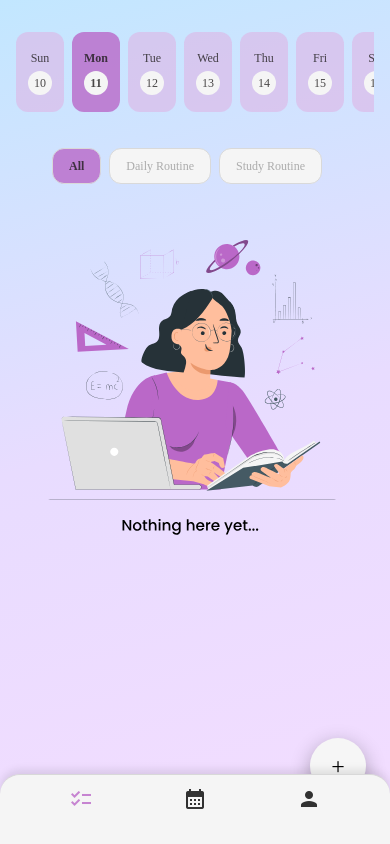
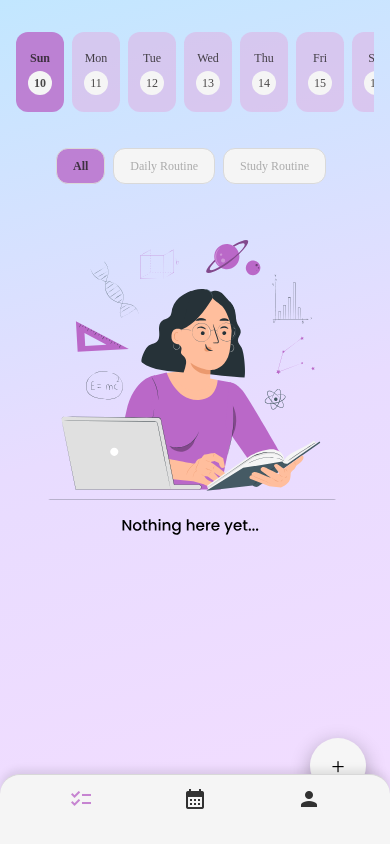
Before and after one commit to deceser/habitHUB-RN-APP, a React Native app: screen /Home in a window 390 px wide. Built offline with nearby package versions, Linux system fonts and the light colour scheme.

Commit message:
HomeScreen refactoring: removed unused components, added imported DayItem, FilterChip and FloatingActionButton

```diff
--- /dev/null
+++ b/src/components/ui/DayItem.tsx
@@ -0,0 +1,62 @@
+import React from 'react';
+import { StyleSheet, View, Text } from 'react-native';
+
+interface DayItemProps {
+  day: string;
+  date: string;
+  isActive: boolean;
+}
+
+export const DayItem = ({ day, date, isActive }: DayItemProps) => (
+  <View style={[styles.dayItem, isActive ? styles.activeDayItem : styles.inactiveDayItem]}>
+    <Text style={[styles.dayText, isActive && styles.activeDayText]}>{day}</Text>
+    <View style={styles.dateCircle}>
+      <Text style={[styles.dateText, isActive && styles.activeDayText]}>{date}</Text>
+    </View>
+  </View>
+);
+
+const styles = StyleSheet.create({
+  dayItem: {
+    width: 48,
+    height: 80,
+    borderRadius: 12,
+    justifyContent: 'center',
+    alignItems: 'center',
+    marginRight: 8,
+  },
+  activeDayItem: {
+    backgroundColor: 'rgba(186, 104, 200, 0.8)',
+  },
+  inactiveDayItem: {
+    backgroundColor: 'rgba(222, 181, 228, 0.6)',
+  },
+  dayText: {
+    fontFamily: 'Poppins',
+    fontSize: 12,
+    fontWeight: '500',
+    color: 'rgba(30, 28, 28, 0.8)',
+    marginBottom: 4,
+    lineHeight: 18,
+    textAlign: 'center',
+  },
+  activeDayText: {
+    fontWeight: '700',
+  },
+  dateCircle: {
+    width: 24,
+    height: 24,
+    borderRadius: 12,
+    backgroundColor: '#F5F5F5',
+    justifyContent: 'center',
+    alignItems: 'center',
+  },
+  dateText: {
+    fontFamily: 'Poppins',
+    fontSize: 12,
+    fontWeight: '500',
+    color: 'rgba(30, 28, 28, 0.8)',
+    lineHeight: 18,
+    textAlign: 'center',
+  },
+});
--- /dev/null
+++ b/src/components/ui/FilterChip.tsx
@@ -0,0 +1,50 @@
+import React from 'react';
+import { StyleSheet, View, Text } from 'react-native';
+
+interface FilterChipProps {
+  label: string;
+  isActive: boolean;
+}
+
+export const FilterChip = ({ label, isActive }: FilterChipProps) => (
+  <View style={[styles.filterChip, isActive ? styles.activeFilterChip : styles.inactiveFilterChip]}>
+    <Text
+      style={[styles.filterText, isActive ? styles.activeFilterText : styles.inactiveFilterText]}
+    >
+      {label}
+    </Text>
+  </View>
+);
+
+const styles = StyleSheet.create({
+  filterChip: {
+    borderRadius: 12,
+    paddingVertical: 8,
+    paddingHorizontal: 16,
+    marginRight: 8,
+    borderWidth: 1,
+    borderColor: '#D9D9D9',
+    height: 36,
+    alignItems: 'center',
+    justifyContent: 'center',
+  },
+  filterText: {
+    fontFamily: 'Poppins',
+    fontSize: 12,
+    lineHeight: 18,
+  },
+  activeFilterChip: {
+    backgroundColor: 'rgba(186, 104, 200, 0.8)',
+  },
+  inactiveFilterChip: {
+    backgroundColor: '#F5F5F5',
+  },
+  activeFilterText: {
+    fontWeight: '700',
+    color: 'rgba(30, 28, 28, 0.8)',
+  },
+  inactiveFilterText: {
+    fontWeight: '500',
+    color: 'rgba(0, 0, 0, 0.3)',
+  },
+});
--- /dev/null
+++ b/src/components/ui/FloatingActionButton.tsx
@@ -0,0 +1,39 @@
+import React from 'react';
+import { StyleSheet, TouchableOpacity, Text } from 'react-native';
+
+interface FloatingActionButtonProps {
+  onPress?: () => void;
+  label?: string;
+}
+
+export const FloatingActionButton = ({ onPress, label = '+' }: FloatingActionButtonProps) => (
+  <TouchableOpacity style={styles.fab} onPress={onPress}>
+    <Text style={styles.fabText}>{label}</Text>
+  </TouchableOpacity>
+);
+
+const styles = StyleSheet.create({
+  fab: {
+    position: 'absolute',
+    bottom: 50,
+    right: 24,
+    width: 56,
+    height: 56,
+    borderRadius: 28,
+    backgroundColor: '#F6F6F6',
+    justifyContent: 'center',
+    alignItems: 'center',
+    shadowColor: '#000',
+    shadowOffset: { width: 0, height: 6 },
+    shadowOpacity: 0.3,
+    shadowRadius: 20,
+    elevation: 5,
+    zIndex: 10,
+  },
+  fabText: {
+    fontFamily: 'Poppins',
+    fontSize: 24,
+    fontWeight: '500',
+    lineHeight: 36,
+  },
+});
--- a/src/screens/HomeScreen.tsx
+++ b/src/screens/HomeScreen.tsx
@@ -1,35 +1,12 @@
 import React from 'react';
-import {
-  StyleSheet,
-  View,
-  Text,
-  StatusBar,
-  SafeAreaView,
-  ScrollView,
-  TouchableOpacity,
-} from 'react-native';
+import { StyleSheet, View, StatusBar, SafeAreaView, ScrollView } from 'react-native';
+
 import { GradientContainer } from '../components/ui/GradientContainer';
 import { commonStyles } from '../constants/styles';
 import { EmptyStateIllustration } from '../assets/images/EmptyStateIllustration';
-
-const DayItem = ({ day, date, isActive }: { day: string; date: string; isActive: boolean }) => (
-  <View style={[styles.dayItem, isActive ? styles.activeDayItem : styles.inactiveDayItem]}>
-    <Text style={[styles.dayText, isActive && styles.activeDayText]}>{day}</Text>
-    <View style={styles.dateCircle}>
-      <Text style={[styles.dateText, isActive && styles.activeDayText]}>{date}</Text>
-    </View>
-  </View>
-);
-
-const FilterChip = ({ label, isActive }: { label: string; isActive: boolean }) => (
-  <View style={[styles.filterChip, isActive ? styles.activeFilterChip : styles.inactiveFilterChip]}>
-    <Text
-      style={[styles.filterText, isActive ? styles.activeFilterText : styles.inactiveFilterText]}
-    >
-      {label}
-    </Text>
-  </View>
-);
+import { DayItem } from '../components/ui/DayItem';
+import { FilterChip } from '../components/ui/FilterChip';
+import { FloatingActionButton } from '../components/ui/FloatingActionButton';
 
 export const HomeScreen = () => {
   return (
@@ -44,8 +21,8 @@ export const HomeScreen = () => {
               showsHorizontalScrollIndicator={false}
               contentContainerStyle={styles.daysContainer}
             >
-              <DayItem day="Sun" date="10" isActive={false} />
-              <DayItem day="Mon" date="11" isActive={true} />
+              <DayItem day="Sun" date="10" isActive={true} />
+              <DayItem day="Mon" date="11" isActive={false} />
               <DayItem day="Tue" date="12" isActive={false} />
               <DayItem day="Wed" date="13" isActive={false} />
               <DayItem day="Thu" date="14" isActive={false} />
@@ -67,9 +44,7 @@ export const HomeScreen = () => {
           </View>
 
           {/* Floating Action Button */}
-          <TouchableOpacity style={styles.fab}>
-            <Text style={styles.fabText}>+</Text>
-          </TouchableOpacity>
+          <FloatingActionButton onPress={() => console.log('FAB pressed')} />
         </View>
       </SafeAreaView>
     </GradientContainer>
@@ -91,114 +66,20 @@ const styles = StyleSheet.create({
   filtersContainer: {
     flexDirection: 'row',
     justifyContent: 'center',
-    paddingRight: 8,
+    alignItems: 'center',
     marginTop: 0,
   },
-  filterChip: {
-    borderRadius: 12,
-    paddingVertical: 8,
-    paddingHorizontal: 16,
-    marginRight: 8,
-    borderWidth: 1,
-    borderColor: '#D9D9D9',
-    height: 36,
-    alignItems: 'center',
-    justifyContent: 'center',
-  },
-  filterText: {
-    fontFamily: 'Poppins',
-    fontSize: 12,
-    lineHeight: 18,
-  },
-  activeFilterChip: {
-    backgroundColor: 'rgba(186, 104, 200, 0.8)',
-  },
-  inactiveFilterChip: {
-    backgroundColor: '#F5F5F5',
-  },
-  activeFilterText: {
-    fontWeight: '700',
-    color: 'rgba(30, 28, 28, 0.8)',
-  },
-  inactiveFilterText: {
-    fontWeight: '500',
-    color: 'rgba(0, 0, 0, 0.3)',
-  },
+
   daysContainer: {
     flexDirection: 'row',
     marginTop: 16,
     marginBottom: 36,
   },
-  dayItem: {
-    width: 48,
-    height: 80,
-    borderRadius: 12,
-    justifyContent: 'center',
-    alignItems: 'center',
-    marginRight: 8,
-  },
-  activeDayItem: {
-    backgroundColor: 'rgba(186, 104, 200, 0.8)',
-  },
-  inactiveDayItem: {
-    backgroundColor: 'rgba(222, 181, 228, 0.6)',
-  },
-  dayText: {
-    fontFamily: 'Poppins',
-    fontSize: 12,
-    fontWeight: '500',
-    color: 'rgba(30, 28, 28, 0.8)',
-    marginBottom: 4,
-    lineHeight: 18,
-    textAlign: 'center',
-  },
-  activeDayText: {
-    fontWeight: '700',
-  },
-  dateCircle: {
-    width: 24,
-    height: 24,
-    borderRadius: 12,
-    backgroundColor: '#F5F5F5',
-    justifyContent: 'center',
-    alignItems: 'center',
-  },
-  dateText: {
-    fontFamily: 'Poppins',
-    fontSize: 12,
-    fontWeight: '500',
-    color: 'rgba(30, 28, 28, 0.8)',
-    lineHeight: 18,
-    textAlign: 'center',
-  },
+
   emptyStateContainer: {
     alignContent: 'center',
     justifyContent: 'center',
     alignItems: 'center',
     marginTop: 56,
   },
-
-  fab: {
-    position: 'absolute',
-    bottom: 50,
-    right: 24,
-    width: 56,
-    height: 56,
-    borderRadius: 28,
-    backgroundColor: '#F6F6F6',
-    justifyContent: 'center',
-    alignItems: 'center',
-    shadowColor: '#000',
-    shadowOffset: { width: 0, height: 6 },
-    shadowOpacity: 0.3,
-    shadowRadius: 20,
-    elevation: 5,
-    zIndex: 10,
-  },
-  fabText: {
-    fontFamily: 'Poppins',
-    fontSize: 24,
-    fontWeight: '500',
-    lineHeight: 36,
-  },
 });
```
